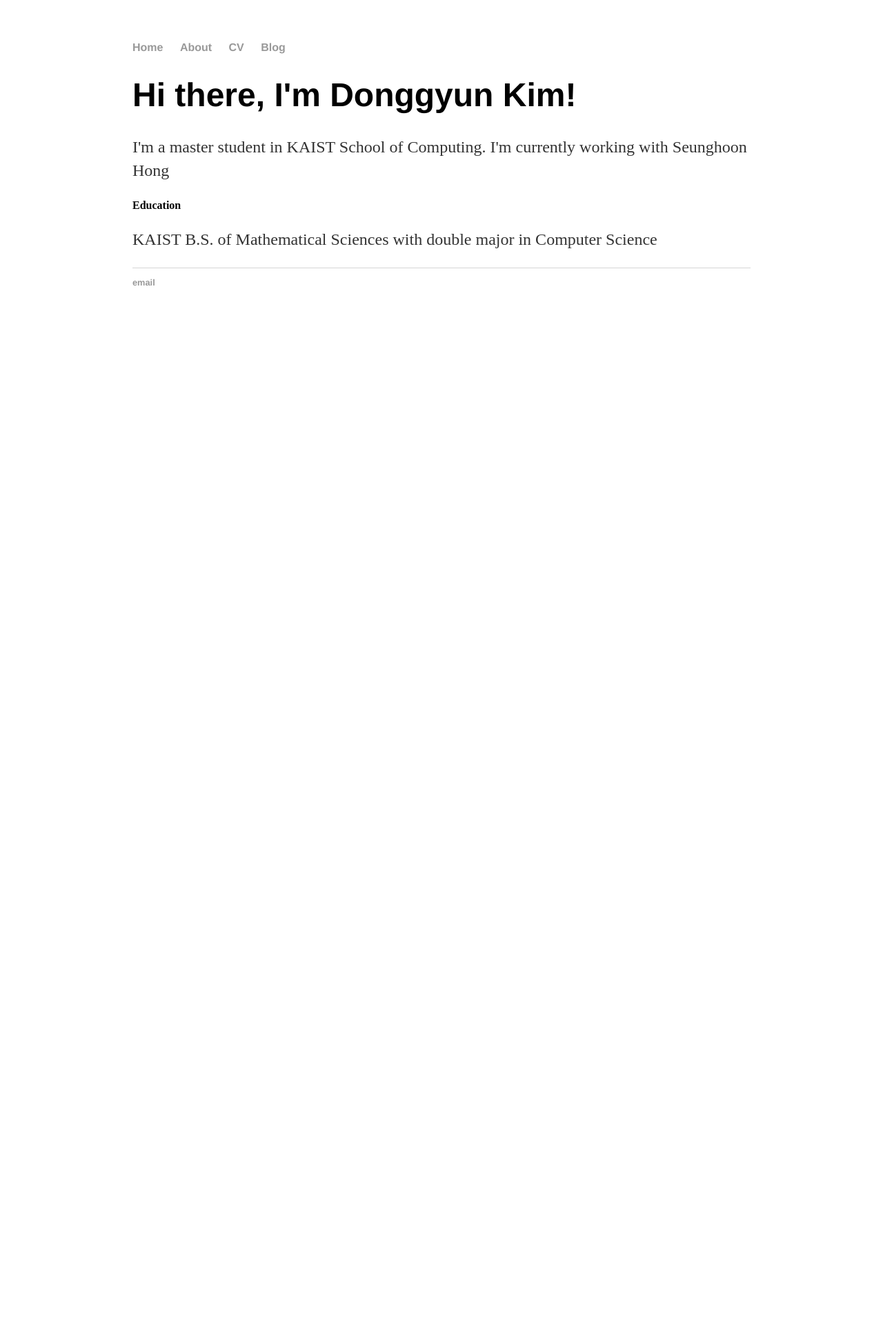
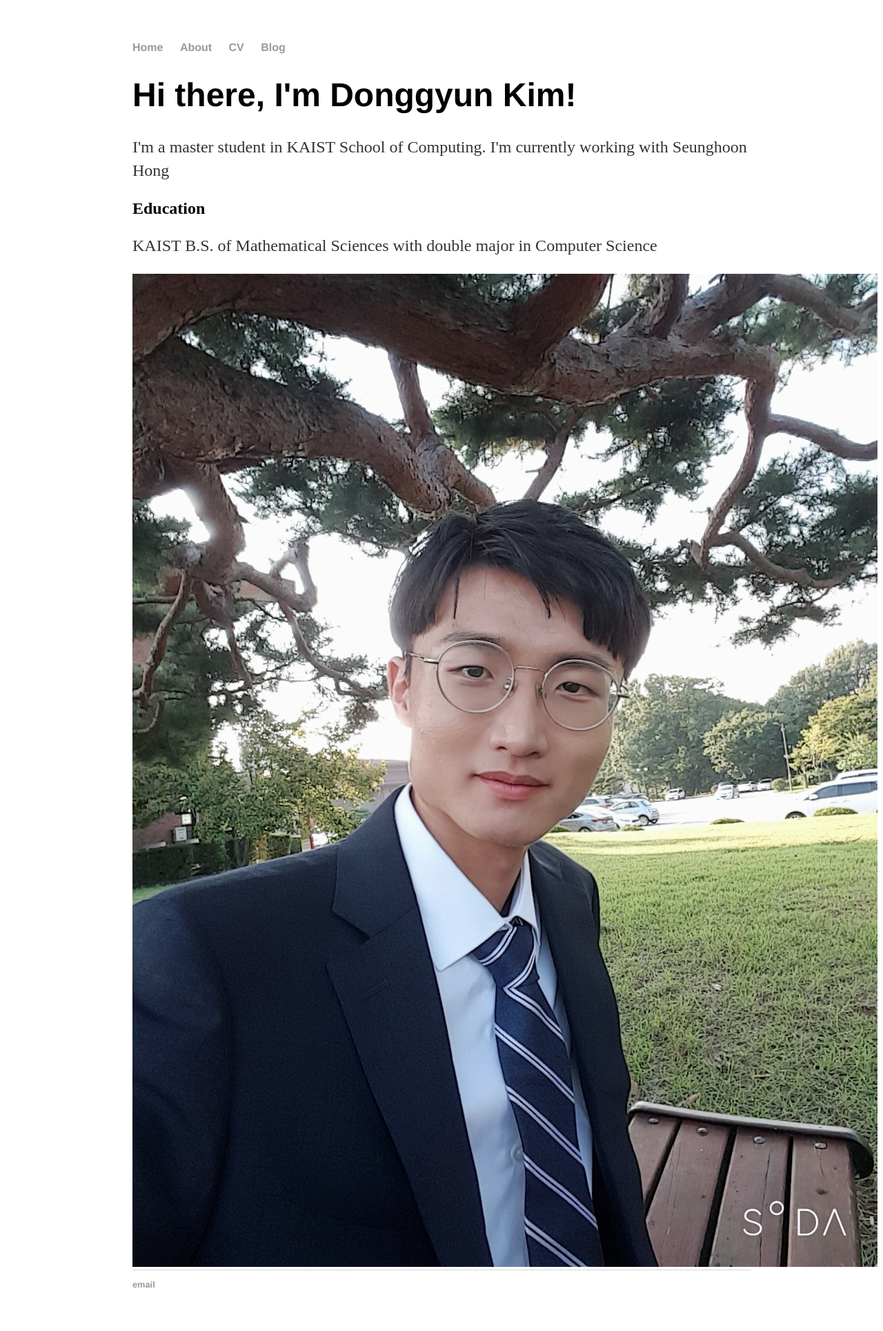
Before and after one commit to GitGyun/GitGyun.github.io, a Jekyll site: the page built from index.html, in a window 1280 px wide. Shown: the whole page at 69% size. Built offline with Jekyll 4.4.1, drawn with Linux system fonts in a browser that asks for light colours; before the commit the page ends 900 px from its top, so only the background shows below that.

Commit message:
Update index.html

```diff
--- a/index.html
+++ b/index.html
@@ -7,6 +7,7 @@
 	<p>I'm a master student in KAIST School of Computing.
 	   I'm currently working with Seunghoon Hong</p>
 
-	<h4>Education</h4>
+	<h2>Education</h2>
 	<p>KAIST B.S. of Mathematical Sciences with double major in Computer Science</p>
+	<img src="profile_image.jpeg">
 </div><!-- /.blurb -->
```
